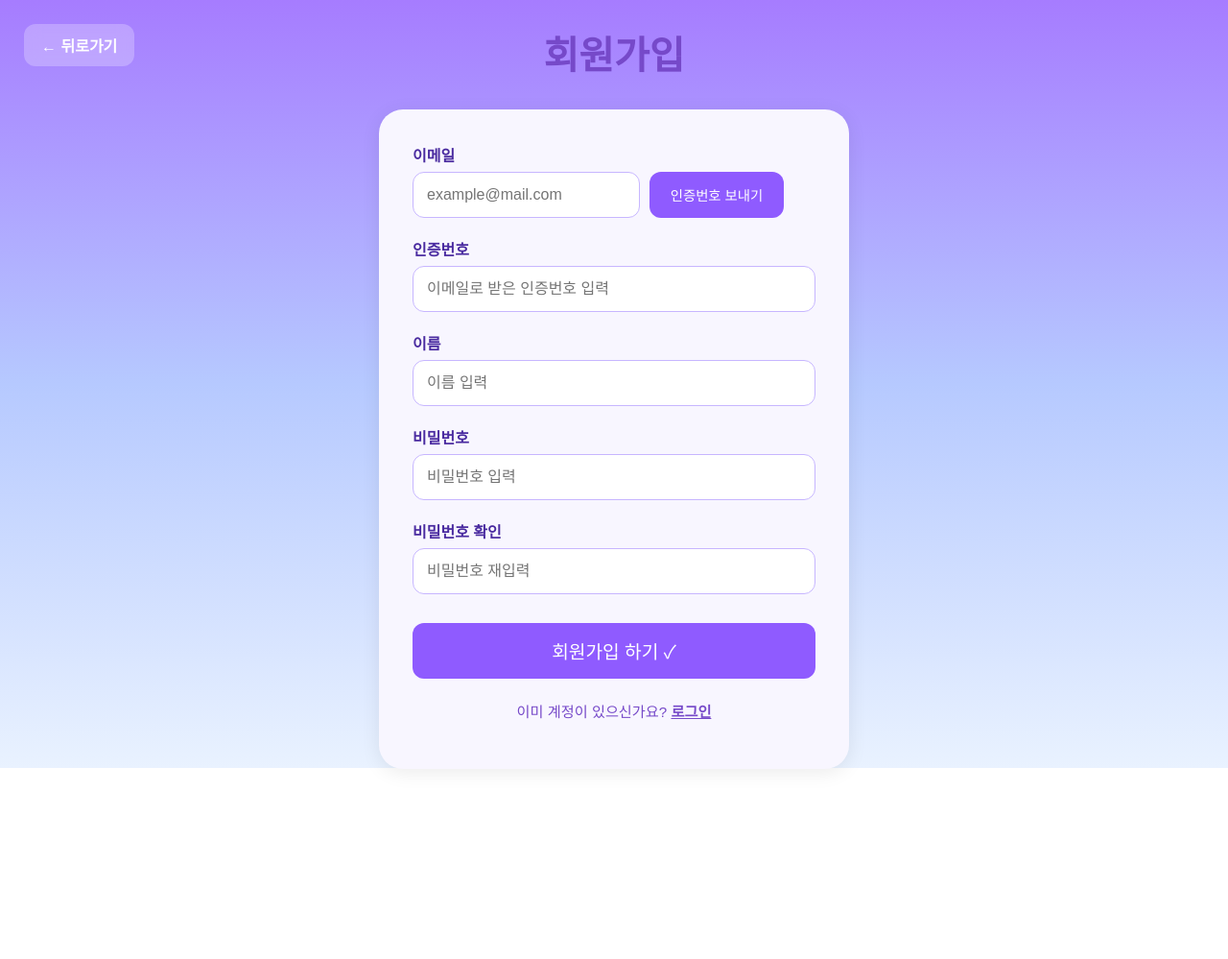
After one commit to hyunji0o0/web_termproject, a PHP site: page /signup.html in a window 1280 px wide. The commit adds this page. Shown: the top 999 px of the page at 96% size. Run offline with PHP 8.4, Linux system fonts and the light colour scheme.

Commit message:
로그인/회원가입 화면 구현

```diff
--- /dev/null
+++ b/front/signup.html
@@ -0,0 +1,79 @@
+<!DOCTYPE html>
+<html lang="ko">
+<head>
+    <meta charset="UTF-8" />
+    <meta name="viewport" content="width=device-width, initial-scale=1.0" />
+    <title>회원가입</title>
+
+    <link rel="stylesheet" href="style.css" />
+</head>
+<body>
+<a href="login.html" class="back-btn">← 뒤로가기</a>
+<div class="login-bg"></div>
+
+<div class="login-container">
+    <h1 class="login-title">회원가입</h1>
+
+    <div class="login-box">
+
+        <div class="input-group">
+            <label>이메일</label>
+            <div class="email-row">
+                <input type="email" id="signup-email" placeholder="example@mail.com">
+                <button class="verify-btn" onclick="sendCode()">인증번호 보내기</button>
+            </div>
+        </div>
+
+        <div class="input-group">
+            <label>인증번호</label>
+            <input type="text" id="signup-code" placeholder="이메일로 받은 인증번호 입력">
+        </div>
+
+        <div class="input-group">
+            <label>이름</label>
+            <input type="text" id="signup-name" placeholder="이름 입력">
+        </div>
+
+        <div class="input-group">
+            <label>비밀번호</label>
+            <input type="password" id="signup-password" placeholder="비밀번호 입력">
+        </div>
+
+        <div class="input-group">
+            <label>비밀번호 확인</label>
+            <input type="password" id="signup-password2" placeholder="비밀번호 재입력">
+        </div>
+
+        <button class="login-btn" onclick="signUp()">회원가입 하기 ✓</button>
+
+        <div class="login-bottom">
+            <p>이미 계정이 있으신가요? <a href="login.html">로그인</a></p>
+        </div>
+
+
+    </div>
+</div>
+
+<script>
+function signUp() {
+    const email = document.getElementById("signup-email").value.trim();
+    const name = document.getElementById("signup-name").value.trim();
+    const pw1 = document.getElementById("signup-password").value;
+    const pw2 = document.getElementById("signup-password2").value;
+
+    if (!email || !name || !pw1 || !pw2) {
+        alert("모든 정보를 입력해주세요!");
+        return;
+    }
+
+    if (pw1 !== pw2) {
+        alert("비밀번호가 일치하지 않습니다.");
+        return;
+    }
+
+    alert("회원가입이 완료되었습니다!");
+}
+</script>
+
+</body>
+</html>
--- a/front/style.css
+++ b/front/style.css
@@ -199,3 +199,139 @@ body, html {
     font-size: 1.2rem;
     font-weight: 600;
 }
+
+/*로그인 부분*/
+/* 로그인 배경 (그라데이션 유지) */
+.login-bg {
+    position: fixed;
+    top: 0; left: 0;
+    width: 100%; height: 100vh;
+    background: linear-gradient(180deg, #A67CFF, #B6C9FF, #E9F2FF);
+    z-index: -1;
+}
+
+/* 로그인 전체 중앙 정렬 */
+.login-container {
+    width: 100%;
+    height: 100vh;
+    display: flex;
+    flex-direction: column;
+    justify-content: center;
+    align-items: center;
+    color: #7649C9;
+}
+
+/* 제목 */
+.login-title {
+    font-size: 2.5rem;
+    font-weight: 800;
+    margin-bottom: 30px;
+}
+
+/* 로그인 박스 */
+.login-box {
+    width: 90%;
+    max-width: 420px;
+    background: #f8f6ff;
+    padding: 35px;
+    border-radius: 25px;
+    box-shadow: 0 4px 20px rgba(0,0,0,0.08);
+}
+
+/* 공통 input 스타일 */
+.login-box .input-group {
+    margin-bottom: 20px;
+    display: flex;
+    flex-direction: column;
+}
+
+.login-box .input-group label {
+    color: #4A2BA0;
+    margin-bottom: 6px;
+    font-weight: 600;
+}
+
+.login-box input {
+    padding: 14px;
+    font-size: 1rem;
+    border-radius: 12px;
+    border: 1.5px solid #c7b6ff;
+    background: white;
+    outline: none;
+}
+
+/* 로그인 버튼 */
+.login-btn {
+    width: 100%;
+    margin-top: 10px;
+    padding: 15px 0;
+    background: #8F5BFF;
+    border: none;
+    border-radius: 12px;
+    color: white;
+    font-size: 1.2rem;
+    cursor: pointer;
+    transition: .25s ease;
+}
+
+.login-btn:hover {
+    background: #A67CFF;
+    transform: translateY(-3px);
+}
+
+/* 아래 링크 */
+.login-bottom {
+    margin-top: 22px;
+    text-align: center;
+    font-size: 0.95rem;
+}
+
+.login-bottom a {
+    color: #7649C9;
+    font-weight: 600;
+    text-decoration: underline;
+}
+
+.back-btn {
+    position: fixed;
+    top: 25px;
+    left: 25px;
+    padding: 10px 18px;
+    border-radius: 12px;
+    background: rgba(255, 255, 255, 0.25);
+    backdrop-filter: blur(8px);
+    color: white;
+    font-size: 1rem;
+    font-weight: 600;
+    text-decoration: none;
+    cursor: pointer;
+    transition: 0.25s ease;
+    z-index: 2000;
+}
+
+.back-btn:hover {
+    background: rgba(255, 255, 255, 0.45);
+    transform: translateY(-3px);
+}
+
+.email-row {
+    display: flex;
+    gap: 10px;
+}
+
+.verify-btn {
+    width: 140px;
+    background: #8F5BFF;
+    border: none;
+    color: white;
+    border-radius: 12px;
+    cursor: pointer;
+    font-size: 0.9rem;
+    padding: 10px;
+    transition: 0.25s ease;
+}
+
+.verify-btn:hover {
+    background: #A67CFF;
+    transform: translateY(-2px);
+}
```
Also changed, not shown: front/login.html (+40 -0 lines).
